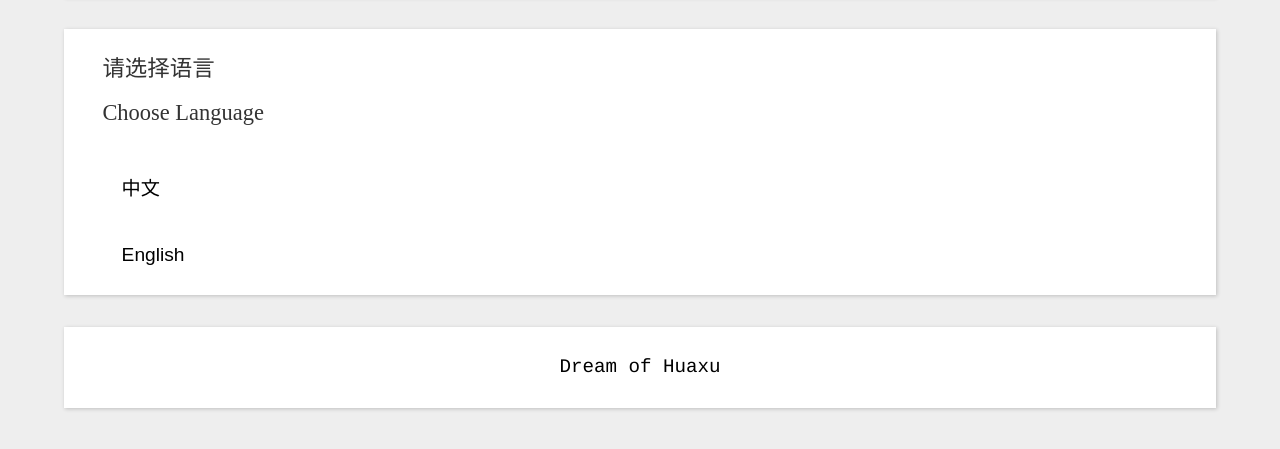
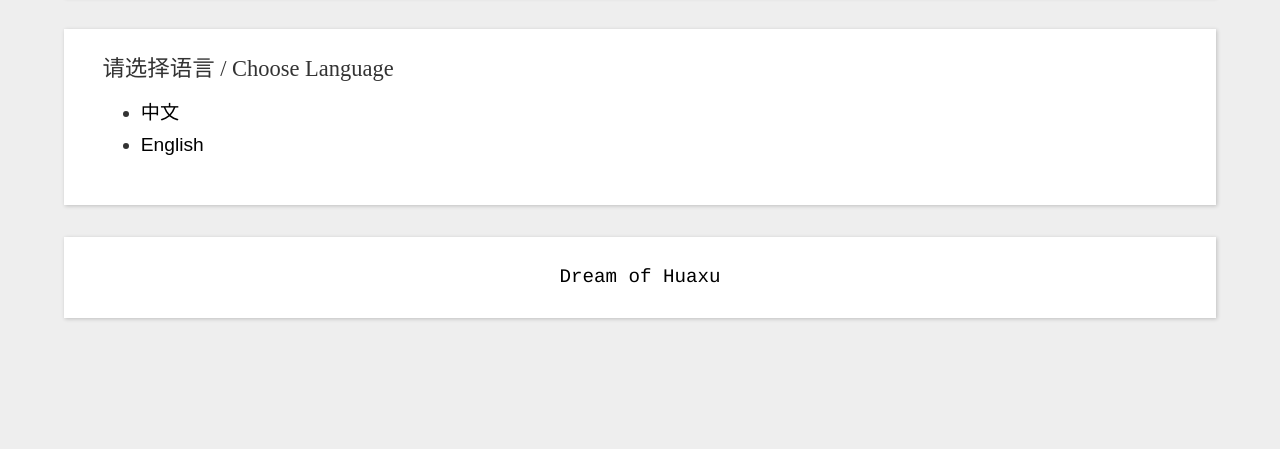
Before and after one commit to Yaindrop/connectable.rarea.net, a plain HTML site: page index.html in a window 1280 px wide. Shown: the part 149-598 px from the top of the page. Drawn offline with Linux system fonts and the light colour scheme.

Commit message:
Update index.html

```diff
--- a/index.html
+++ b/index.html
@@ -17,10 +17,11 @@
         <a href="https://www.rarea.net">rarea</a>.<a href="." id="current">connectable</a>
     </div>
     <div class="item">
-        <h3>请选择语言</h3>
-        <h3>Choose Language</h3>
-        </br>&emsp;<a href="zh">中文</a></br>
-        </br>&emsp;<a href="en">English</a></br>
+        <h3>请选择语言 / Choose Language</h3>
+        <ul>
+            <li><a href="zh">中文</a></li>
+            <li><a href="en">English</a></li>
+        </ul>
     </div>
     <div class="item" id="foot">
         <a href="https://www.rarea.net/huaxu.html">Dream of Huaxu</a>
```
